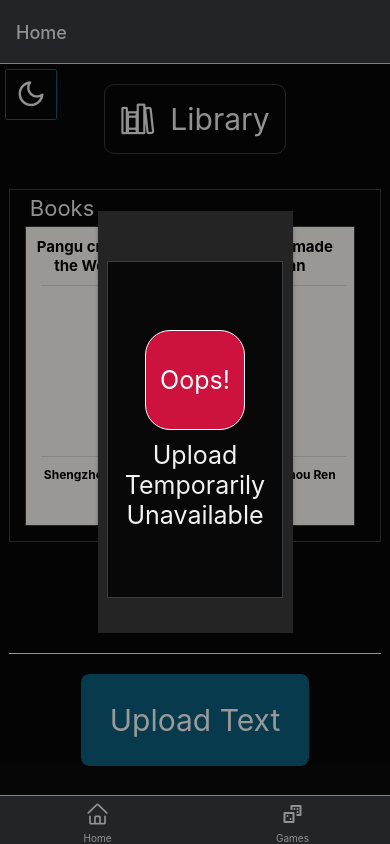
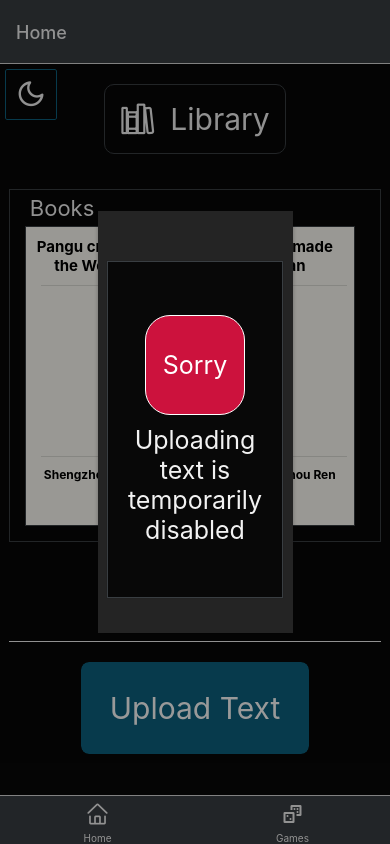
Before and after one commit to brett-burley/client-trin, a React Native app: screen /Home in a window 390 px wide. Both pictures are taken after a click on the button "Upload Text". Built offline with nearby package versions, Linux system fonts and the light colour scheme.

Commit message:
games screen branch next

```diff
--- a/components/screens/home/Home.js
+++ b/components/screens/home/Home.js
@@ -49,9 +49,8 @@ function AllBooks()
 
 function UploadSection()
 {
-  const navigation = useNavigation();
+  const [isVisible, setIsVisible] = useState(false);
   const { theme } = useTheme();
-  const [isVisible, setIsVisible] = useState(true)
 
   return (
     <View style={sty.upload}>
@@ -130,12 +129,12 @@ function useStyles(theme)
   return StyleSheet.create({
     library: {
       flex: 1,
-      flexGrow: 3,
+      flexGrow: 5,
       alignItems: 'center',
     },
     upload: {
       flex: 1,
-      flexGrow: 1,
+      flexGrow: 2,
       alignItems: 'center',
       justifyContent: 'center',
     },
--- a/components/screens/upload/Upload.js
+++ b/components/screens/upload/Upload.js
@@ -29,12 +29,12 @@ function UnavailableMsg()
     <View style={sty.cardContainer}>
       <Card containerStyle={sty.card}>
         <Badge
-          value="Oops!"
+          value="Sorry"
           status="error"
           badgeStyle={sty.badge}
           textStyle={sty.badgeText}
         />
-        <Text style={sty.message}>Upload Temporarily Unavailable</Text>
+        <Text style={sty.message}>Uploading text is temporarily disabled</Text>
       </Card>
     </View>
   );
```
